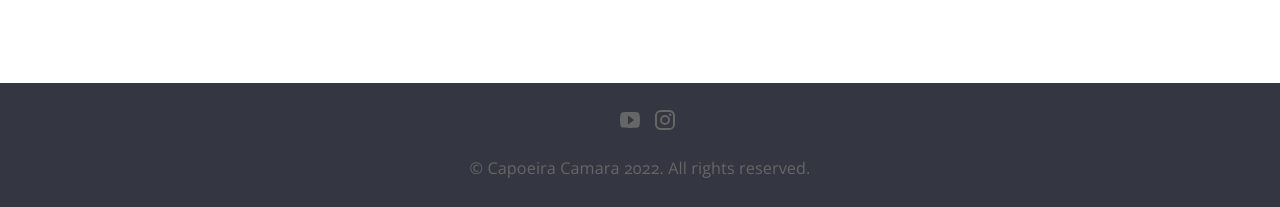
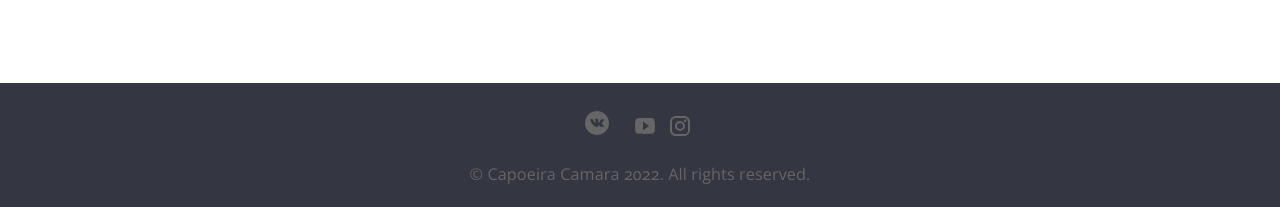
Before and after one commit to capoeiracamara/capoeiracamara.github.io, a Jekyll site: the page built from index.html, in a window 1280 px wide. Shown: the part 1058-1265 px from the top of the page. Built offline with Jekyll 4.4.1, drawn with Linux system fonts in a browser that asks for light colours; nearby versions of some CDN libraries.

Commit message:
Update social-icon.html

```diff
--- a/_includes/social-icon.html
+++ b/_includes/social-icon.html
@@ -1,4 +1,6 @@
 {% case include.icon %}
+	{% when "vk" %}
+		<svg class="facebook" fill="#000000" height="30" viewBox="0 0 30 30" width="30" xmlns="http://www.w3.org/2000/svg"><path d="M15,3C8.373,3,3,8.373,3,15c0,6.627,5.373,12,12,12s12-5.373,12-12C27,8.373,21.627,3,15,3z M21.361,18.967l-1.868,0.026 c0,0-0.403,0.079-0.93-0.285c-0.699-0.48-1.358-1.729-1.872-1.567c-0.521,0.166-0.505,1.29-0.505,1.29s0.004,0.198-0.115,0.327 c-0.129,0.139-0.382,0.125-0.382,0.125h-0.837c0,0-1.846,0.153-3.473-1.543c-1.772-1.849-3.338-5.498-3.338-5.498 s-0.092-0.23,0.006-0.348c0.111-0.13,0.41-0.134,0.41-0.134l2-0.01c0,0,0.188,0.033,0.324,0.133 c0.111,0.082,0.174,0.236,0.174,0.236s0.323,0.819,0.752,1.561c0.836,1.446,1.224,1.763,1.508,1.608 c0.414-0.226,0.29-2.044,0.29-2.044s0.008-0.66-0.208-0.954c-0.168-0.229-0.484-0.297-0.622-0.314 c-0.113-0.015,0.071-0.277,0.311-0.395c0.36-0.176,0.996-0.186,1.747-0.179c0.585,0.006,0.754,0.042,0.982,0.098 c0.69,0.167,0.456,0.811,0.456,2.356c0,0.495-0.089,1.191,0.267,1.42c0.154,0.099,0.529,0.015,1.464-1.579 c0.445-0.756,0.778-1.644,0.778-1.644s0.073-0.158,0.186-0.226c0.116-0.07,0.272-0.048,0.272-0.048l2.105-0.013 c0,0,0.632-0.076,0.735,0.211c0.108,0.3-0.236,1.001-1.096,2.148c-1.412,1.884-1.569,1.709-0.396,2.799 c1.12,1.041,1.351,1.547,1.39,1.611C22.339,18.906,21.361,18.967,21.361,18.967z"/></svg>
 	{% when "Facebook" %}
 		<svg class="facebook" fill="#000000" height="24" viewBox="0 0 24 24" width="24" xmlns="http://www.w3.org/2000/svg"><path d="M19,4V7H17A1,1 0 0,0 16,8V10H19V13H16V20H13V13H11V10H13V7.5C13,5.56 14.57,4 16.5,4M20,2H4A2,2 0 0,0 2,4V20A2,2 0 0,0 4,22H20A2,2 0 0,0 22,20V4C22,2.89 21.1,2 20,2Z" /></svg>
 	{% when "Facebook2" %}
```
